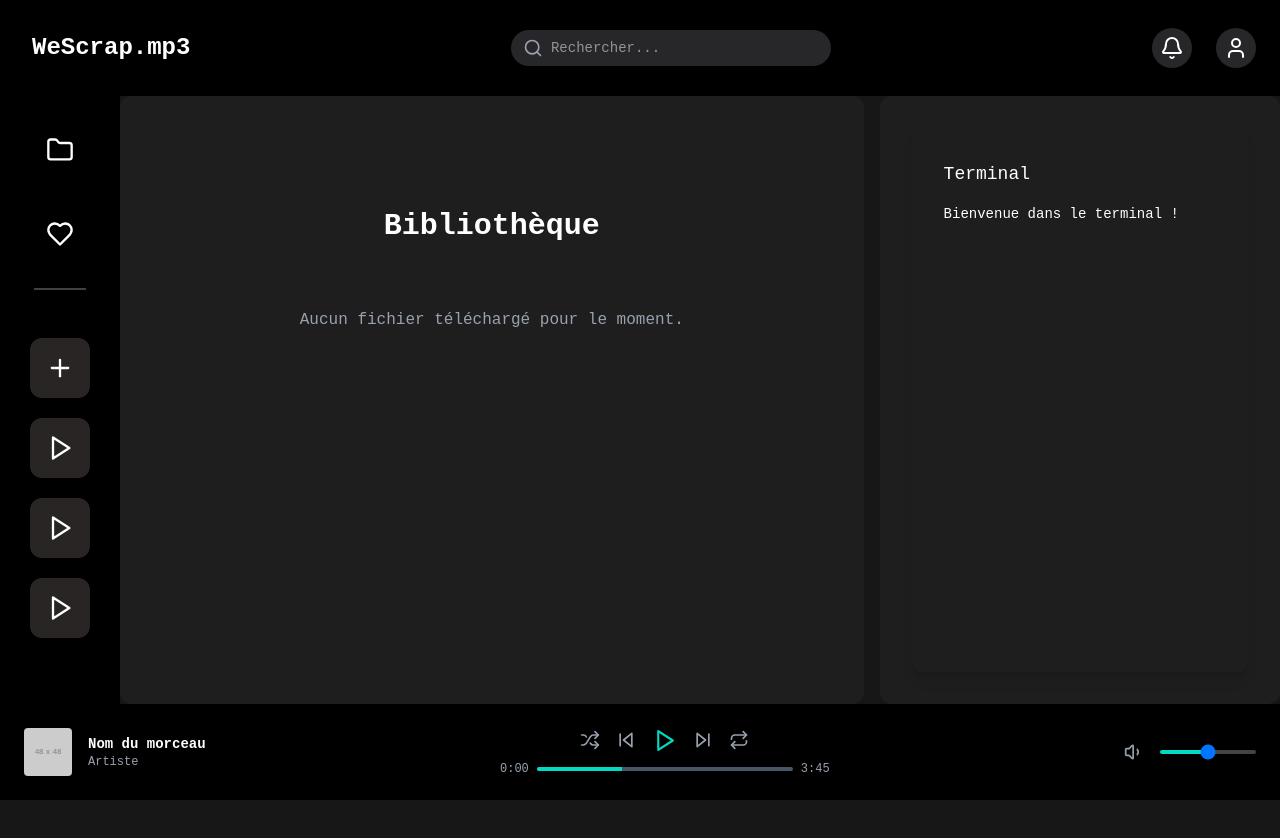
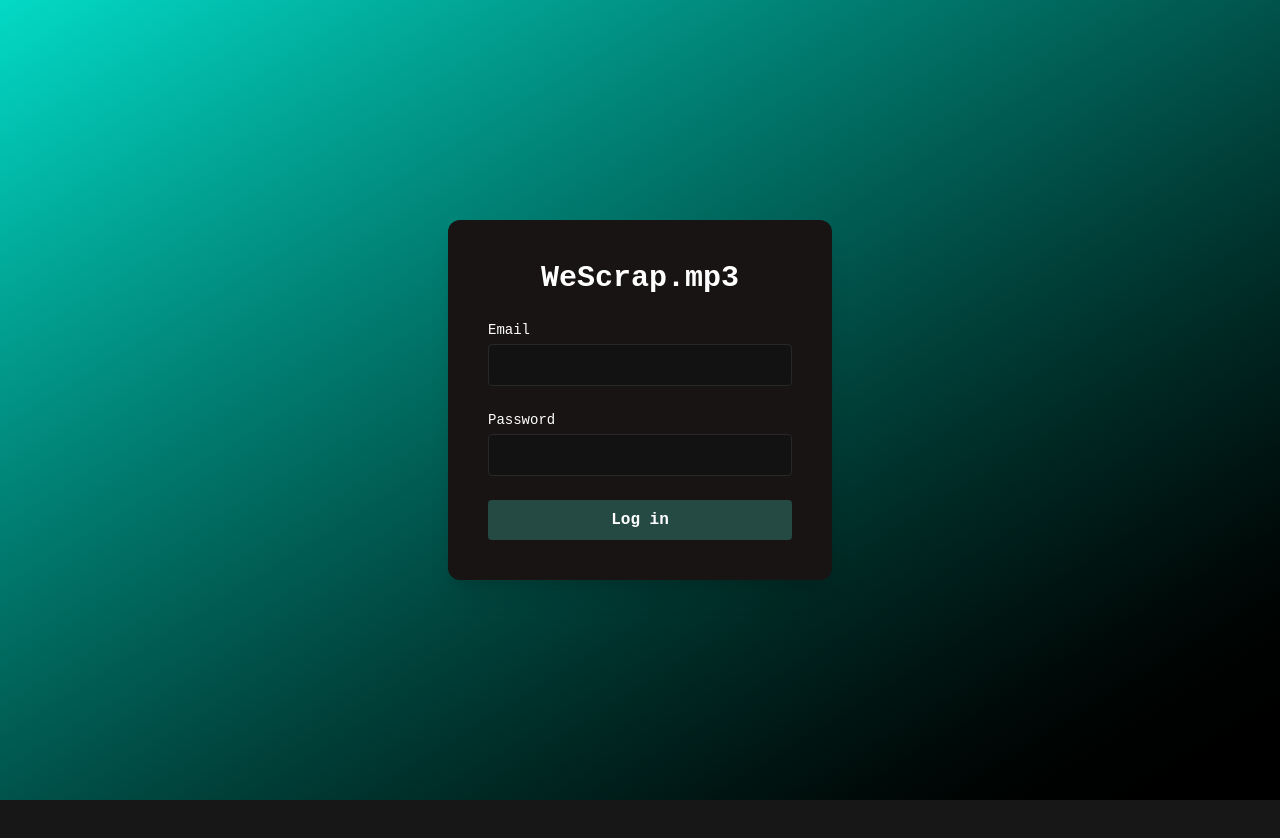
Before and after one commit to MathissGit/lma_sn2, a Next.js app: page /bibliotheque in a window 1280 px wide. Shown: the top 838 px of the page. After the commit the page ends 800 px from the top, so only its background shows below. Built offline with nearby package versions, Linux system fonts and the light colour scheme; no server answers.

Commit message:
login et et logout

```diff
--- a/package.json
+++ b/package.json
@@ -15,6 +15,7 @@
     "lucide": "^0.503.0",
     "lucide-react": "^0.503.0",
     "next": "^15.3.1",
+    "next-auth": "^4.24.11",
     "react": "^19.1.0",
     "react-dom": "^19.1.0",
     "react-icons": "^5.5.0"
--- a/src/app/auth/confirm/route.ts
+++ /dev/null
@@ -1,26 +0,0 @@
-import { type EmailOtpType } from '@supabase/supabase-js'
-import { type NextRequest } from 'next/server'
-
-import { createClient } from '@/utils/supabase/server'
-import { redirect } from 'next/navigation'
-
-export async function GET(request: NextRequest) {
-  const { searchParams } = new URL(request.url)
-  const token_hash = searchParams.get('token_hash')
-  const type = searchParams.get('type') as EmailOtpType | null
-  const next = searchParams.get('next') ?? '/'
-
-  if (token_hash && type) {
-    const supabase = await createClient()
-
-    const { error } = await supabase.auth.verifyOtp({
-      type,
-      token_hash,
-    })
-    if (!error) {
-      redirect(next)
-    }
-  }
-
-  redirect('/error')
-}
--- a/src/app/layout.tsx
+++ b/src/app/layout.tsx
@@ -4,39 +4,50 @@ import Footer from "@/components/Footer";
 import Header from "@/components/Header";
 import Sidebar from "@/components/Sidebar";
 import Terminal from "@/components/Terminal";
+import LoginPage from "./login/page";
+import { createClient } from "@/utils/supabase/server";
 
 export const metadata: Metadata = {
   title: "WeScrap.mp3",
   description: "WeScrap.mp3",
 };
 
-export default function RootLayout({
+export default async function RootLayout({
   children,
 }: {
   children: React.ReactNode;
 }) {
+  const supabase = await createClient();
+  const {
+    data: { user },
+  } = await supabase.auth.getUser();
+
+  const isAuthenticated = !!user;
+
   return (
     <html lang="en">
       <body className="min-h-screen bg-[#121212] text-white overflow-hidden">
+        {isAuthenticated ? (
+          <>
             <Header />
-
             <Sidebar />
-
             <div className="ml-[120px] mt-24 mb-24 h-[calc(100vh-96px-96px)] flex gap-4">
               <main className="flex-[0.65] h-full overflow-auto">
                 <div className="bg-[#1e1e1e] rounded-xl shadow-lg p-8 w-full h-full">
                   {children}
                 </div>
               </main>
-
               <section className="flex-[0.35] h-full overflow-auto">
                 <div className="bg-[#1e1e1e] rounded-xl shadow-lg p-8 w-full h-full">
                   <Terminal />
                 </div>
               </section>
             </div>
-
             <Footer />
+          </>
+        ) : (
+          <LoginPage />
+        )}
       </body>
     </html>
   );
--- a/src/app/login/page.tsx
+++ b/src/app/login/page.tsx
@@ -1,14 +1,77 @@
-import { login, signup } from './login.action'
+"use client";
+
+import { useState, useEffect } from "react";
+import { createClient } from "@/utils/supabase/clients";
+import { useRouter } from "next/navigation";
 
 export default function LoginPage() {
+  const [email, setEmail] = useState("");
+  const [password, setPassword] = useState("");
+  const supabase = createClient();
+  const router = useRouter();
+
+  useEffect(() => {
+    supabase.auth.getUser().then(({ data: { user } }) => {
+      if (user) {
+        router.replace("/");
+        router.refresh();
+      }
+    });
+  }, [router, supabase]);
+
+  const handleLogin = async (e: React.FormEvent) => {
+    e.preventDefault();
+    const { error } = await supabase.auth.signInWithPassword({
+      email,
+      password,
+    });
+    if (!error) {
+      router.push("/");
+    } else {
+      alert("Login failed: " + error.message);
+    }
+  };
+
   return (
-    <form>
-      <label htmlFor="email">Email:</label>
-      <input id="email" name="email" type="email" required />
-      <label htmlFor="password">Password:</label>
-      <input id="password" name="password" type="password" required />
-      <button formAction={login}>Log in</button>
-      <button formAction={signup}>Sign up</button>
-    </form>
-  )
+    <div className="flex items-center justify-center min-h-screen bg-gradient-to-br from-[#03DAC6] to-black text-white">
+      <form
+        onSubmit={handleLogin}
+        className="bg-[#191414] p-10 rounded-xl shadow-xl space-y-6 w-full max-w-sm"
+      >
+        <h1 className="text-3xl font-bold text-center">WeScrap.mp3</h1>
+        <div>
+          <label htmlFor="email" className="block text-sm mb-1">
+            Email
+          </label>
+          <input
+            id="email"
+            type="email"
+            className="w-full p-2 rounded bg-[#121212] border border-[#282828]"
+            value={email}
+            onChange={(e) => setEmail(e.target.value)}
+            required
+          />
+        </div>
+        <div>
+          <label htmlFor="password" className="block text-sm mb-1">
+            Password
+          </label>
+          <input
+            id="password"
+            type="password"
+            className="w-full p-2 rounded bg-[#121212] border border-[#282828]"
+            value={password}
+            onChange={(e) => setPassword(e.target.value)}
+            required
+          />
+        </div>
+        <button
+          type="submit"
+          className="bg-[#254943] hover:bg-[#39635c] p-2 w-full rounded font-semibold"
+        >
+          Log in
+        </button>
+      </form>
+    </div>
+  );
 }
--- a/src/components/Header.tsx
+++ b/src/components/Header.tsx
@@ -1,4 +1,5 @@
 import { Search, User, Bell } from "lucide-react";
+import LogoutButton from "./LogoutButton";
 
 export default function Header() {
 return (
@@ -31,6 +32,7 @@ return (
             className="text-white group-hover:text-[#03DAC6] transition-colors"
         />
         </button>
+        <LogoutButton />
     </div>
     </header>
 );
--- /dev/null
+++ b/src/components/LogoutButton.tsx
@@ -0,0 +1,24 @@
+"use client";
+
+import { createClient } from "@/utils/supabase/clients";
+import { LogOutIcon } from "lucide-react";
+import { useRouter } from "next/navigation";
+
+export default function LogoutButton() {
+  const supabase = createClient();
+  const router = useRouter();
+
+  const handleLogout = async () => {
+    await supabase.auth.signOut();
+    router.refresh();
+  };
+
+  return (
+    <button className="relative group bg-[#bd4242] p-2 rounded-full transition-colors" onClick={handleLogout}>
+        <LogOutIcon
+            size={24}
+            className="text-white group-hover:text-[#03DAC6] transition-colors"
+        />
+    </button>
+  );
+}
--- a/src/components/Sidebar.tsx
+++ b/src/components/Sidebar.tsx
@@ -45,7 +45,7 @@ export default function Sidebar() {
 
         <div className="flex flex-col gap-5 mt-6 flex-1 overflow-y-auto">
           <button
-            className="relative group p-4 rounded-xl transition bg-stone-800 rounded-xl"
+            className="relative group p-4 rounded-xl transition bg-stone-800"
             title="Créer une playlist"
           >
             <Plus
```
Also changed, not shown: src/app/auth/forgot-password.tsx (deleted), src/app/auth/signin.tsx (deleted), src/app/auth/signout.tsx (deleted), 1 other file (tests, documents, lock files or other folders). Lines whose indentation alone changed are shown as unchanged.
